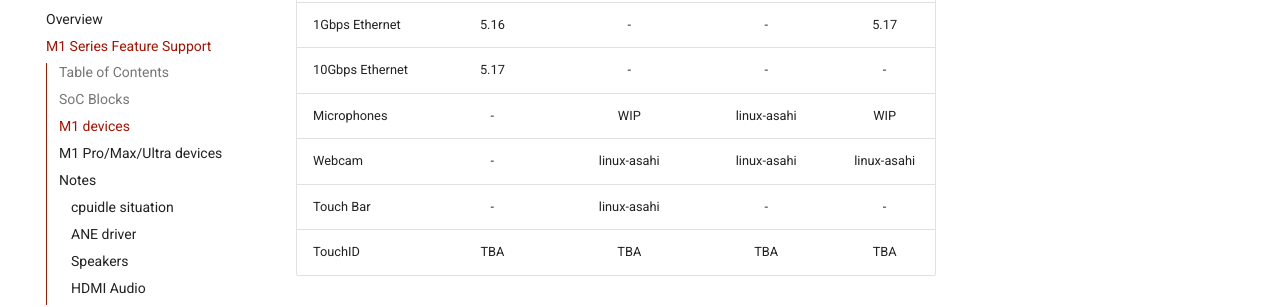
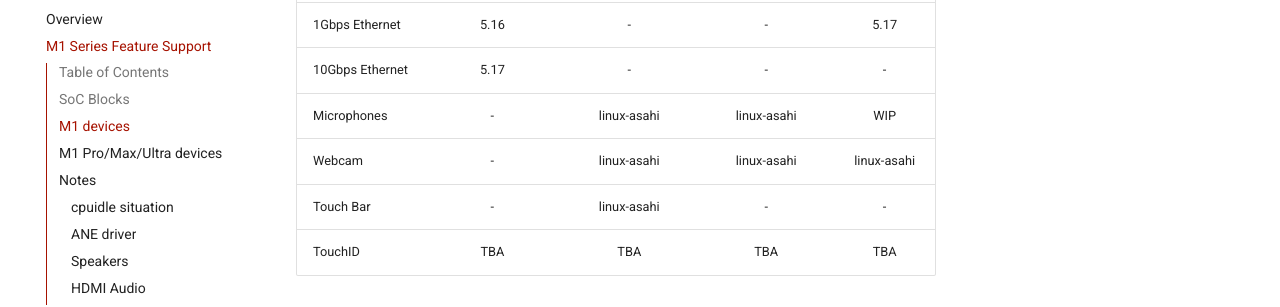
Before and after one commit to AsahiLinux/docs, an MkDocs documentation site: the page built from docs/platform/feature-support/m1.md, in a window 1280 px wide and 900 px high, scrolled down 2996 px. Shown: the part 152-459 px from the top of the window. Built offline with MkDocs 1.6.1 and Material for MkDocs 9.7.7, drawn with Linux system fonts in a browser that asks for light colours; comment, search, counter and statistics services are not loaded.

Commit message:
platform: feature-support: advertise mic support for 13" pros
Signed-off-by: James Calligeros <jcalligeros99@gmail.com>

```diff
--- a/docs/platform/feature-support/m1.md
+++ b/docs/platform/feature-support/m1.md
@@ -78,7 +78,7 @@
 | SD card slot       | -                    | -                              | -                     | -                    |
 | 1Gbps Ethernet     | 5.16                 | -                              | -                     | 5.17                 |
 | 10Gbps Ethernet    | 5.17                 | -                              | -                     | -                    |
-| Microphones        | -                    | WIP                            | linux-asahi           | WIP                  |
+| Microphones        | -                    | linux-asahi                    | linux-asahi           | WIP                  |
 | Webcam             | -                    | linux-asahi                    | linux-asahi           | linux-asahi          |
 | Touch Bar          | -                    | linux-asahi                    | -                     | -                    |
 | TouchID            | TBA                  | TBA                            | TBA                   | TBA                  |
```
Also changed, not shown: docs/platform/feature-support/m2.md (+1 -1 lines).
